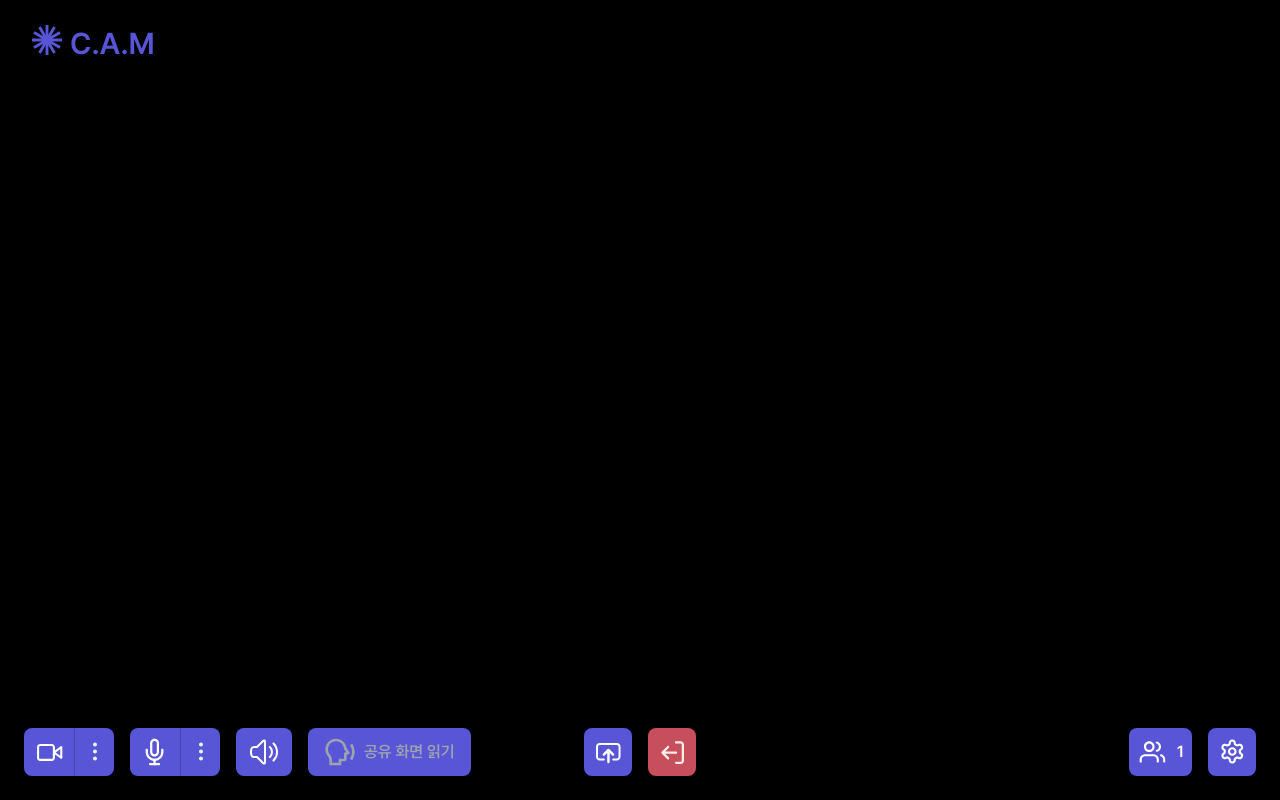
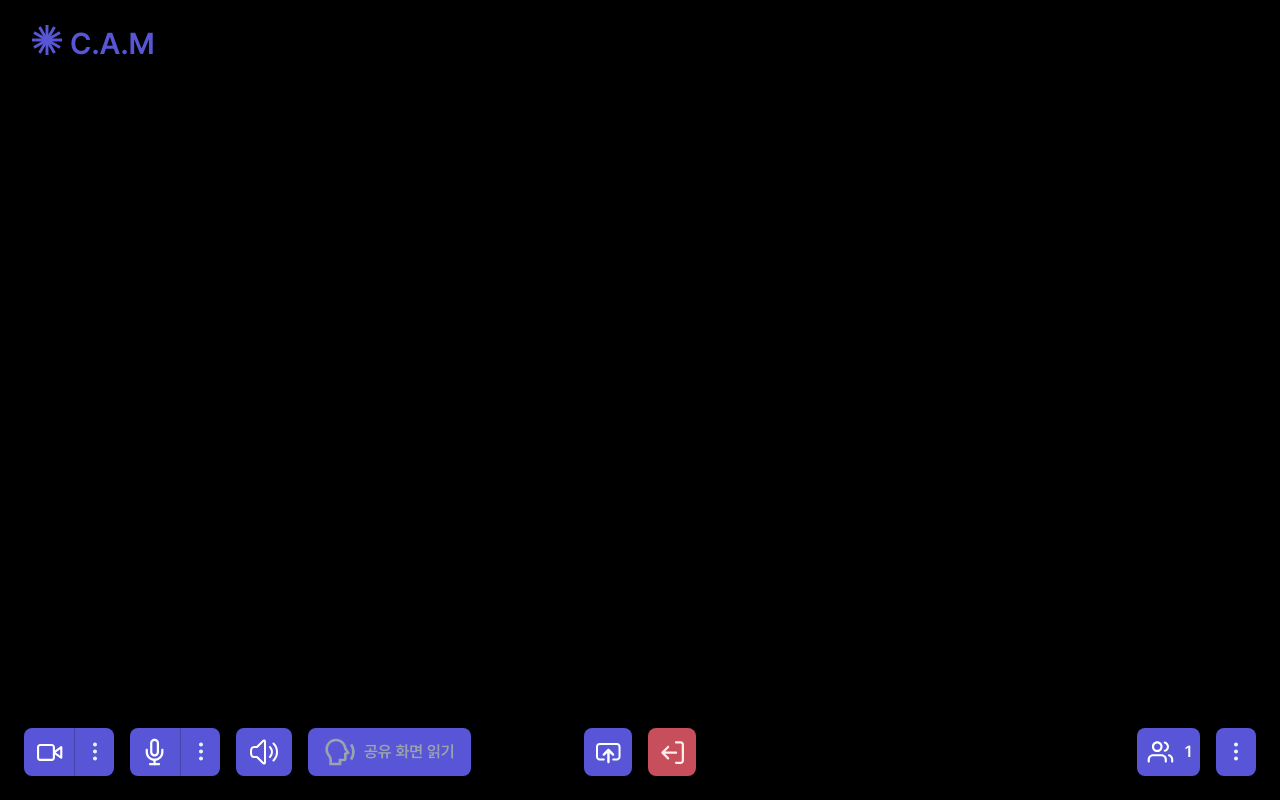
Before and after one commit to YunheeLim/cam, a Next.js app: page /meeting/1 in a window 1280 px wide. Built offline with nearby package versions, Linux system fonts and the light colour scheme.

Commit message:
chore: change setting icon to more

```diff
--- a/src/app/meeting/[id]/page.tsx
+++ b/src/app/meeting/[id]/page.tsx
@@ -10,16 +10,13 @@ import CameraOff from '../../../../public/svgs/camera_off.svg';
 import MicOn from '../../../../public/svgs/mic_on.svg';
 import MicOff from '../../../../public/svgs/mic_off.svg';
 import { RiSpeakLine } from 'react-icons/ri';
-// import SpeakerOn from '../../../../public/svgs/speaker_on.svg';
-// import SpeakerOff from '../../../../public/svgs/speaker_off.svg';
 import ScreenShareIcon from '../../../../public/svgs/screenshare.svg';
 import SettingIcon from '../../../../public/svgs/setting.svg';
+import MoreIcon from '../../../../public/svgs/more.svg';
 import PeopleIcon from '../../../../public/svgs/people.svg';
 import ExitIcon from '../../../../public/svgs/exit.svg';
-import Video from '@/components/Video';
 import { useCallback, useEffect, useRef, useState } from 'react';
 import UserVideoComponent from '../../../containers/meeting/UserVideoComponent';
-import OpenViduVideoComponent from '../../../containers/meeting/OvVideo';
 import { OpenVidu, Session, Publisher, StreamManager } from 'openvidu-browser';
 import axios from 'axios';
 import { HiOutlineSpeakerWave as SpeakerOn } from 'react-icons/hi2';
@@ -116,7 +113,7 @@ const Meeting = () => {
   const [isShortcut, setIsShortcut] = useState(false); // 키보드 단축키
   const [isReading, setIsReading] = useState(false); // ocr 텍스트 리딩 상태
   const [isParticipantsOpen, setIsParticipantsOpen] = useState(false); // 참여자 리스트 모달
-  const [isSettingOpen, setIsSettingOpen] = useState(false); // 셋팅 모달
+  const [isMoreOpen, setisMoreOpen] = useState(false); // 셋팅 모달
 
   // 단축키 설정 정보
   useEffect(() => {
@@ -191,8 +188,8 @@ const Meeting = () => {
   };
 
   // 셋팅 클릭
-  const handleSettingClick = () => {
-    setIsSettingOpen(prev => !prev);
+  const handleMoreClick = () => {
+    setisMoreOpen(prev => !prev);
   };
 
   // 모달창 외부 클릭 시 모달 닫힘
@@ -892,13 +889,13 @@ const Meeting = () => {
               )}
             </div>
             <div className="relative">
-              <Button onClick={handleSettingClick} className="p-2">
-                <SettingIcon fill={'#ffffff'} />
+              <Button onClick={handleMoreClick} className="p-2">
+                <MoreIcon fill={'#ffffff'} />
               </Button>
             </div>
-            {isSettingOpen && (
+            {isMoreOpen && (
               <CopyMeetingId
-                onClose={() => setIsSettingOpen(false)}
+                onClose={() => setisMoreOpen(false)}
                 meetingId={mySessionId}
               />
             )}
--- a/src/app/preview/[id]/page.tsx
+++ b/src/app/preview/[id]/page.tsx
@@ -263,9 +263,6 @@ const Preview = () => {
               )}
             </div>
           </div>
-          <button className="flex h-12 w-12 items-center justify-center rounded-lg border border-primary">
-            <SettingIcon fill={'#5856D6'} />
-          </button>
         </div>
         <div className="flex w-full flex-row gap-4">
           <Input
```
